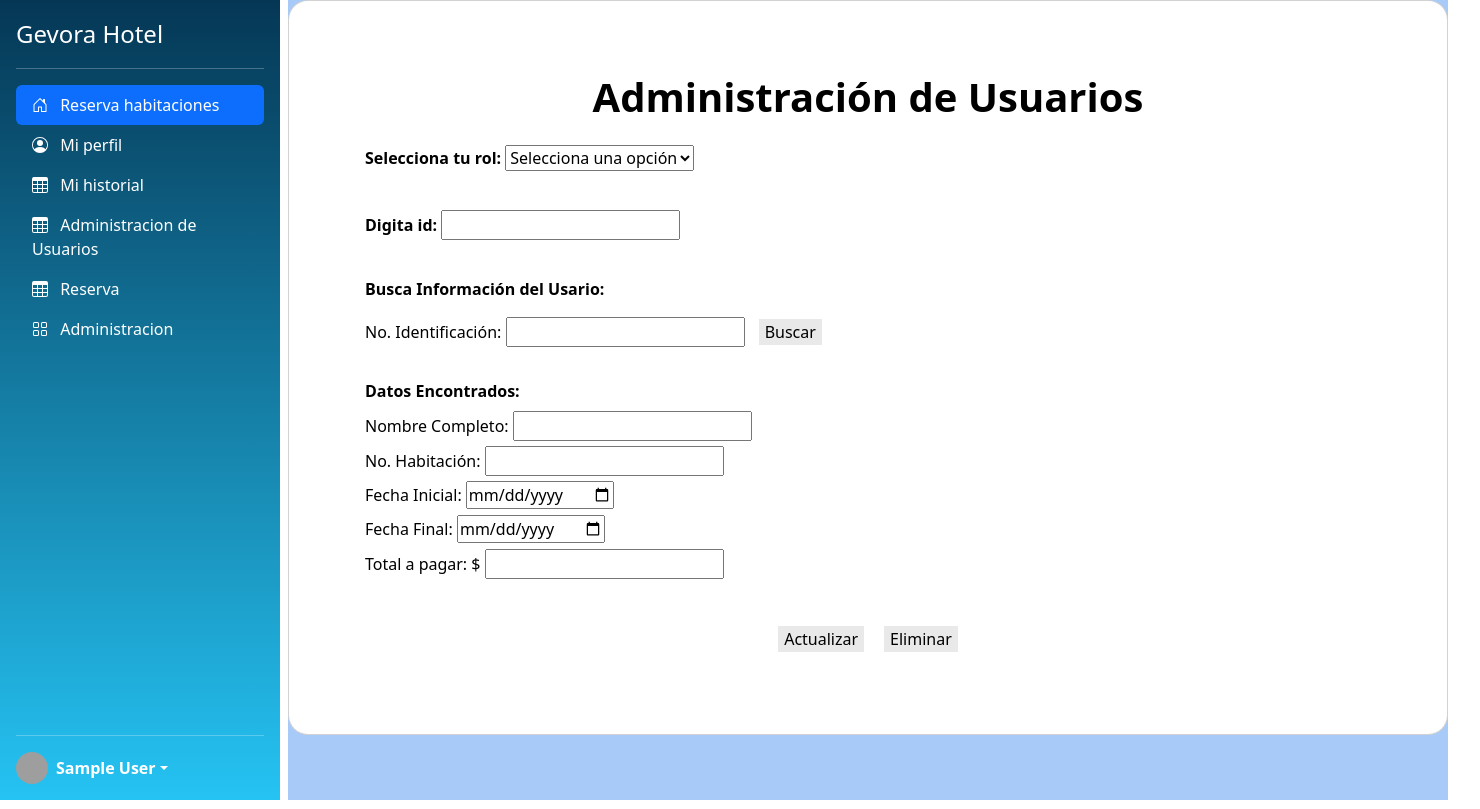
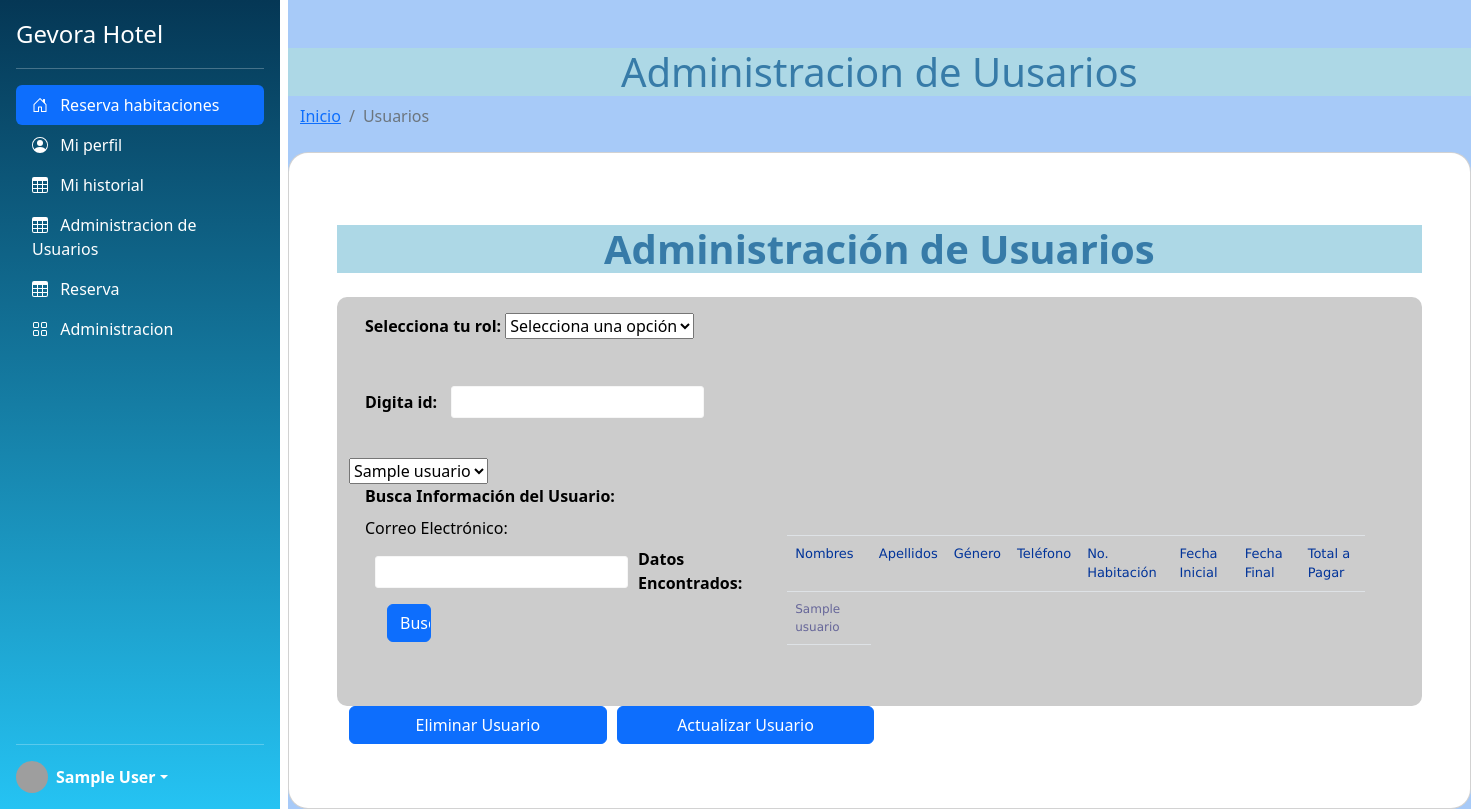
Before and after one commit to johnger13b/HotelApp, a Flask app: template templates/Vista_admin_usuarios.html in a window 1480 px wide. Run offline with Flask 2, Linux system fonts and the light colour scheme; the template is opened without the code that fills it: most values are stand-ins (such as "Sample title", 1, 10 or a date in 2020); some libraries are stand-ins or nearby versions; grey boxes are pictures that could not be loaded.

Commit message:
Update Vista_admin_usuarios.html
Admin_Usuarios actualizado

```diff
--- a/templates/Vista_admin_usuarios.html
+++ b/templates/Vista_admin_usuarios.html
@@ -1,8 +1,28 @@
 {% extends "base.html" %}
 {% block principal %}
 
+<head>
+    <meta charset="UTF-8">
+    <meta http-equiv="X-UA-Compatible" content="IE=edge">
+    <meta name="viewport" content="width=device-width, initial-scale=1.0" />
+    <link href="{{ url_for('static', filename='css/miEstilo.css') }}" rel="stylesheet" />
+    <link href="{{ url_for('static', filename='css/styles.css') }}" rel="stylesheet" />
+    <link href="{{ url_for('static', filename='css/bootstrap.min.css') }}" rel="stylesheet" />
+    <link href="{{ url_for('static', filename='css/dataTables.bootstrap4.min.css') }}" rel="stylesheet" />
+    <title>Administracion de Usuarios </title>
+</head>
+
 <section class="vh-120" style="background-color: rgba(158, 197, 248, 0.904);">
     <div class="container h-120">
+
+        <div class="row text-center justify-content-center align-items-center ">
+            <h1 class="mt-5 text-align-center">Administracion de Uusarios</h1>
+        </div>
+        <ol class="breadcrumb mb-4">
+            <li class="breadcrumb-item"><a href="/">Inicio</a></li>
+            <li class="breadcrumb-item active">Usuarios</li>
+        </ol>
+
         <div class="row d-flex align-items-center h-100">
             <div class="card text-black" style="border-radius: 20px;">
                 <div class="card-body p-md-5">
@@ -43,18 +63,30 @@
                                 </div>
                             </div>
 
+                            <select name="idUsARIO">
+                                {% for usuario in l_usuario %}
+                                <option value={{ usuario[username] }}> {{ usuario[username] }} </option>
+                                {% endfor %}
+
+                            </select>
+
                             <div class="d-flex flex-row align-items-center mb-4">
                                 <i class="fas fa-envelope fa-lg me-3 fa-fw"></i>
                                 <div class="form-outline flex-fill mb-2">
                                     <label class="form-label">
                                         <strong>
-                                                Busca Información del Usario:
+                                            Busca Información del Usuario:
                                         </strong>
                                     </label><br>
-                                        <label class="form-label">No. Identificación:</label>
-                                        <input type="Identificación" id="id_usuario" />
-                                        <button type="button" style="margin: 10px; BORDER: rgb(128,128,128);
-                                            BACKGROUND-COLOR: rgb(233,233,233)"> Buscar </button>
+                                    <label class="form-label">Correo Electrónico:</label>
+                                    <input type="Identificación" id="Email" />
+                                    <div class="col-md-3 mb-2">
+                                        <div class="input-group">
+                                            <input type="submit" class="btn btn-primary btn-block" name="acc"
+                                                value="Buscar" />
+                                        </div>
+                                    </div>
+                                </div>
                                 <br>
                                 <br>
                                 <label class="form-label">
@@ -62,30 +94,45 @@
                                         Datos Encontrados:
                                     </strong>
                                 </label><br>
-                                        <label class="form-label">Nombre Completo:</label>
-                                        <input type="name" id="nombre_usuario" /><br>
-                                        <label class="form-label">No. Habitación:</label>
-                                        <input type="number" id="habitacion_usuario" /><br>
-                                        <label class="form-label">Fecha Inicial:</label>
-                                        <input type="date" id="date1_usuario" /><br>
-                                        <label class="form-label">Fecha Final:</label>
-                                        <input type="date" id="date1_usuario" /><br>
-                                        <label class="form-label">Total a pagar:</label>
-                                        $ <input type="number" id="date1_usuario" /> <br>
+
+                                <table class="table">
+                                    <tbody>
+                                        <tr>
+                                            <th> Nombres </th>
+                                            <th> Apellidos </th>
+                                            <th> Género </th>
+                                            <th> Teléfono </th>
+                                            <th> No. Habitación </th>
+                                            <th> Fecha Inicial </th>
+                                            <th> Fecha Final </th>
+                                            <th> Total a Pagar </th>
+
+                                        </tr>
+                                        {% for hab in l_hab %}
+                                        <tr>
+                                            <td>{{ usuario[username] }}</td>
+                                        </tr>
+                                        {% endfor %}
+                                    </tbody>
+                                </table>
                             </div>
                     </div>
 
-                                <div class="d-flex justify-content-center mx-4 mb-3 mb-lg-4">
-                                    <button type="button" style="margin: 10px; BORDER: rgb(128,128,128);
-                                    BACKGROUND-COLOR: rgb(233,233,233)">
-                                        Actualizar
-                                    </button>
+                    <div class="form-row">
+                        <div class="col-md-3 mb-3">
+                            <div class="input-group">
+                                <input type="submit" class="btn btn-primary btn-block" name="acc"
+                                    value="Eliminar Usuario" />
+                            </div>
+                        </div>
+                        <div class="col-md-3">
+                            <div class="input-group">
+                                <input type="submit" class="btn btn-primary btn-block" name="acc"
+                                    value="Actualizar Usuario" />
+                            </div>
+                        </div>
+                    </div>
 
-                                    <button type="button" style="margin: 10px; BORDER: rgb(128,128,128);
-                                    BACKGROUND-COLOR: rgb(233,233,233)">
-                                        Eliminar
-                                    </button>
-                                </div>
                     </form>
                 </div>
             </div>
```
Lines whose indentation alone changed are shown as unchanged.
